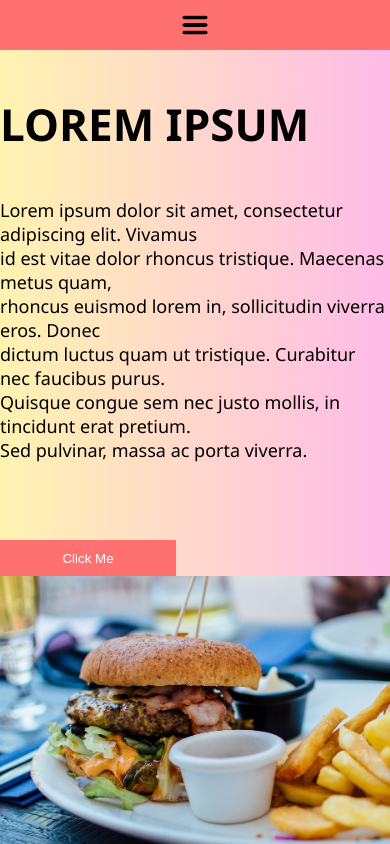
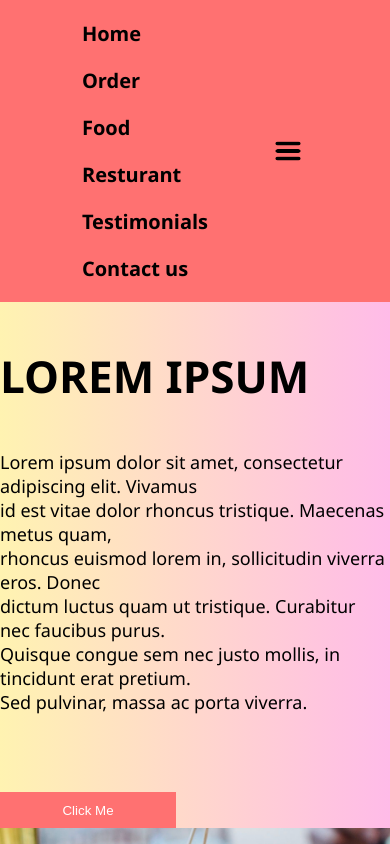
Before and after one commit to saivenkat-pentakota/Front-End-Developer-Assignment, a plain HTML site: page index.html in a window 390 px wide. Both pictures are taken after a click on the element 195 px from the left and 25 px from the top of the page. Shown: the top 844 px of the page. Drawn offline with Linux system fonts and the light colour scheme.

Commit message:
added style to menu-burgger

```diff
--- a/index.html
+++ b/index.html
@@ -43,5 +43,13 @@
     <div class=" child right">
     </div>
    </div>
+   <script>
+    const burger = document.querySelector(".burger");
+    const nav = document.querySelector(".nav-links");
+
+    burger.addEventListener("click", () => {
+      nav.classList.toggle("nav-active");
+    });
+  </script>
   </body>
 </html>
```
